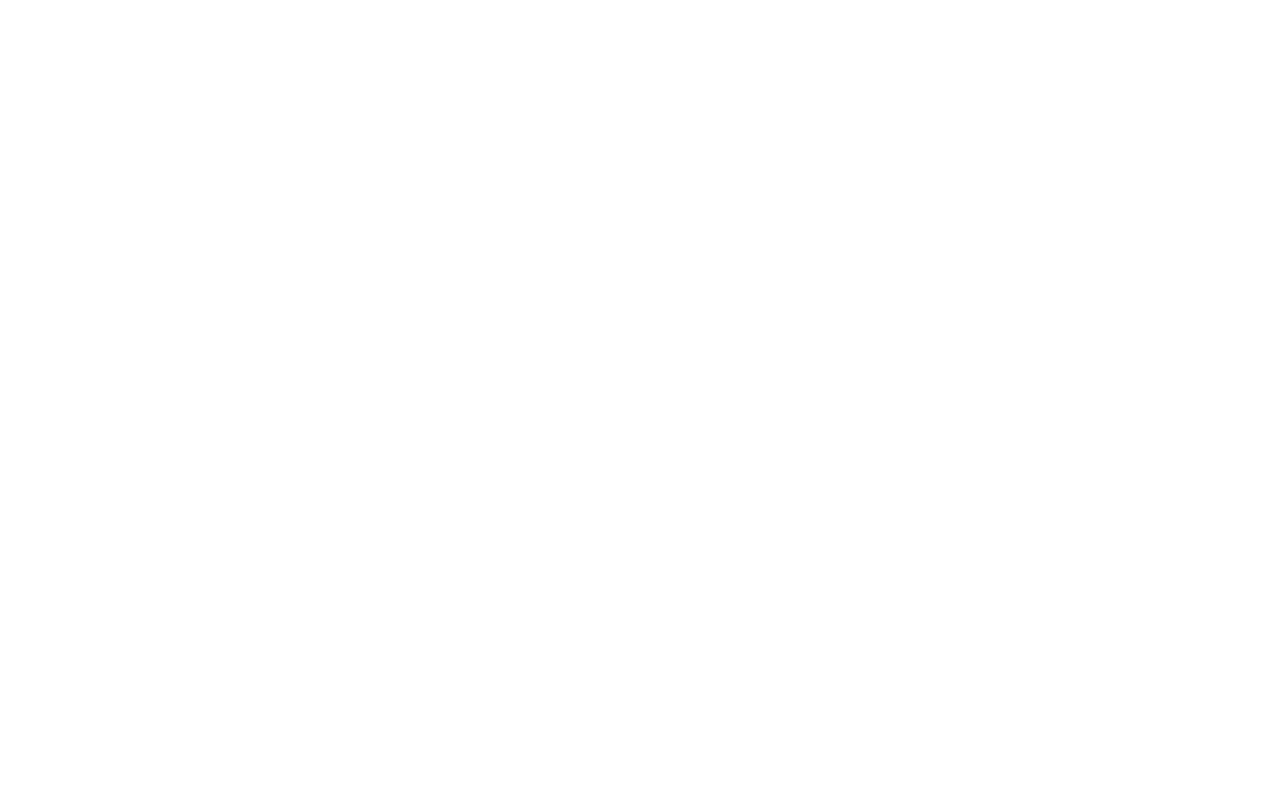
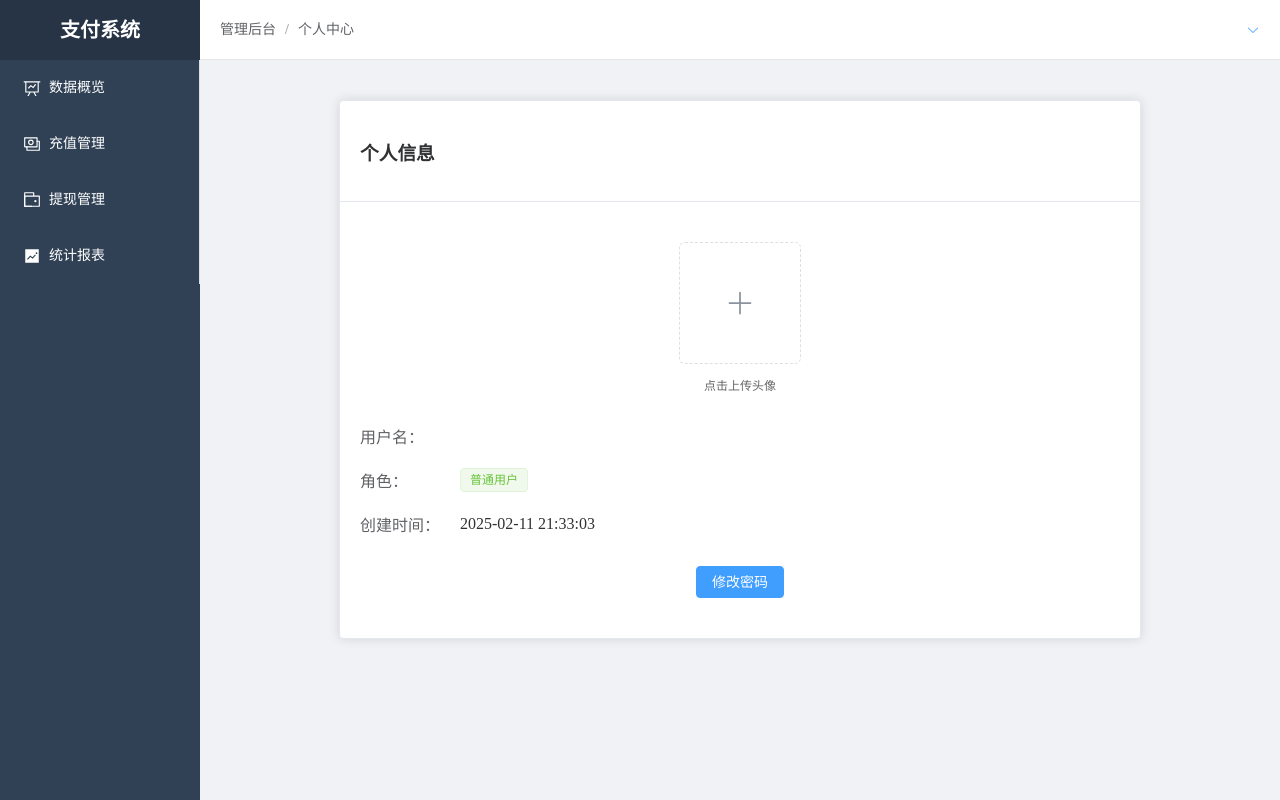
Before and after one commit to Suyi886/ARBS6, a Vue app: page /user-center in a window 1280 px wide. Before the commit this address had no page. Built offline with nearby package versions, Linux system fonts and the light colour scheme; sample sign-in values are in the browser's storage.

Commit message:
1.51
添加了个人中心页面
上传头像以及修改密码功能
但不稳定

```diff
--- a/src/client/components/UserMenu.vue
+++ b/src/client/components/UserMenu.vue
@@ -29,7 +29,7 @@
 const userStore = useUserStore();
 
 const goToUserCenter = () => {
-  router.push('/user-center');
+  router.push('/admin/user-center');
 };
 
 const showChangePassword = () => {
--- a/src/client/layouts/AdminLayout.vue
+++ b/src/client/layouts/AdminLayout.vue
@@ -88,7 +88,7 @@
 };
 
 const goToUserCenter = () => {
-    router.push('/user-center');
+    router.push('/admin/user-center');
 };
 
 const showChangePassword = () => {
--- a/src/client/router/index.ts
+++ b/src/client/router/index.ts
@@ -1,6 +1,7 @@
 import { createRouter, createWebHistory } from 'vue-router';
 import type { RouteRecordRaw } from 'vue-router';
 import { useUserStore } from '../stores/user';
+import UserCenter from '../views/admin/UserCenter.vue';
 
 const routes: RouteRecordRaw[] = [
     {
@@ -50,6 +51,15 @@
                     requiresAuth: true,
                     title: '用户管理'
                 }
+            },
+            {
+                path: 'user-center',
+                name: 'UserCenter',
+                component: UserCenter,
+                meta: {
+                    title: '个人中心',
+                    requiresAuth: true
+                }
             }
         ]
     }
--- a/src/client/views/admin/UserCenter.vue
+++ b/src/client/views/admin/UserCenter.vue
@@ -6,11 +6,28 @@
           <h3>个人信息</h3>
         </div>
       </template>
+
       <div class="info-content">
+        <!-- 头像上传区域 -->
+        <div class="avatar-container">
+          <el-upload
+            class="avatar-uploader"
+            action="/api/user/avatar"
+            :show-file-list="false"
+            :on-success="handleAvatarSuccess"
+            :before-upload="beforeAvatarUpload"
+          >
+            <img v-if="userStore.userInfo?.avatar" :src="userStore.userInfo.avatar" class="avatar" />
+            <el-icon v-else class="avatar-uploader-icon"><Plus /></el-icon>
+          </el-upload>
+          <div class="avatar-tip">点击上传头像</div>
+        </div>
+
         <div class="info-item">
           <span class="label">用户名：</span>
           <span class="value">{{ userStore.userInfo?.username }}</span>
         </div>
+
         <div class="info-item">
           <span class="label">角色：</span>
           <span class="value">
@@ -19,23 +36,165 @@
             </el-tag>
           </span>
         </div>
+
         <div class="info-item">
           <span class="label">创建时间：</span>
           <span class="value">{{ formatDate(userStore.userInfo?.created_at) }}</span>
         </div>
+
+        <!-- 修改密码按钮 -->
+        <div class="action-buttons">
+          <el-button type="primary" @click="showPasswordDialog">修改密码</el-button>
+        </div>
       </div>
     </el-card>
+
+    <!-- 修改密码对话框 -->
+    <el-dialog
+      v-model="passwordDialogVisible"
+      title="修改密码"
+      width="500px"
+    >
+      <el-form
+        ref="passwordFormRef"
+        :model="passwordForm"
+        :rules="passwordRules"
+        label-width="120px"
+      >
+        <el-form-item label="原密码" prop="oldPassword">
+          <el-input
+            v-model="passwordForm.oldPassword"
+            type="password"
+            show-password
+          />
+        </el-form-item>
+        <el-form-item label="新密码" prop="newPassword">
+          <el-input
+            v-model="passwordForm.newPassword"
+            type="password"
+            show-password
+          />
+        </el-form-item>
+        <el-form-item label="确认新密码" prop="confirmPassword">
+          <el-input
+            v-model="passwordForm.confirmPassword"
+            type="password"
+            show-password
+          />
+        </el-form-item>
+      </el-form>
+      <template #footer>
+        <el-button @click="passwordDialogVisible = false">取消</el-button>
+        <el-button type="primary" @click="handleChangePassword" :loading="changing">
+          确认修改
+        </el-button>
+      </template>
+    </el-dialog>
   </div>
 </template>
 
 <script setup lang="ts">
+import { ref } from 'vue';
 import { useUserStore } from '../../stores/user';
+import { ElMessage } from 'element-plus';
+import type { FormInstance, UploadProps } from 'element-plus';
+import { Plus } from '@element-plus/icons-vue';
 import dayjs from 'dayjs';
 
 const userStore = useUserStore();
+const passwordDialogVisible = ref(false);
+const passwordFormRef = ref<FormInstance>();
+const changing = ref(false);
+
+const passwordForm = ref({
+  oldPassword: '',
+  newPassword: '',
+  confirmPassword: ''
+});
+
+const passwordRules = {
+  oldPassword: [
+    { required: true, message: '请输入原密码', trigger: 'blur' },
+    { min: 6, max: 20, message: '长度在 6 到 20 个字符', trigger: 'blur' }
+  ],
+  newPassword: [
+    { required: true, message: '请输入新密码', trigger: 'blur' },
+    { min: 6, max: 20, message: '长度在 6 到 20 个字符', trigger: 'blur' }
+  ],
+  confirmPassword: [
+    { required: true, message: '请确认新密码', trigger: 'blur' },
+    {
+      validator: (rule: any, value: string, callback: Function) => {
+        if (value !== passwordForm.value.newPassword) {
+          callback(new Error('两次输入密码不一致'));
+        } else {
+          callback();
+        }
+      },
+      trigger: 'blur'
+    }
+  ]
+};
 
 const formatDate = (date: string) => {
   return dayjs(date).format('YYYY-MM-DD HH:mm:ss');
+};
+
+const showPasswordDialog = () => {
+  passwordForm.value = {
+    oldPassword: '',
+    newPassword: '',
+    confirmPassword: ''
+  };
+  passwordDialogVisible.value = true;
+};
+
+const handleChangePassword = async () => {
+  if (!passwordFormRef.value) return;
+
+  try {
+    await passwordFormRef.value.validate();
+    changing.value = true;
+
+    // 调用修改密码 API
+    await userStore.changePassword({
+      oldPassword: passwordForm.value.oldPassword,
+      newPassword: passwordForm.value.newPassword
+    });
+
+    ElMessage.success('密码修改成功');
+    passwordDialogVisible.value = false;
+  } catch (error: any) {
+    ElMessage.error(error.response?.data?.message || '修改密码失败');
+  } finally {
+    changing.value = false;
+  }
+};
+
+// 头像上传相关方法
+const handleAvatarSuccess: UploadProps['onSuccess'] = (
+  response,
+  uploadFile
+) => {
+  if (response.code === 0) {
+    userStore.updateAvatar(response.data.avatarUrl);
+    ElMessage.success('头像上传成功');
+  } else {
+    ElMessage.error('头像上传失败');
+  }
+};
+
+const beforeAvatarUpload: UploadProps['beforeUpload'] = (file) => {
+  const isJPG = file.type === 'image/jpeg' || file.type === 'image/png';
+  const isLt2M = file.size / 1024 / 1024 < 2;
+
+  if (!isJPG) {
+    ElMessage.error('头像只能是 JPG 或 PNG 格式!');
+  }
+  if (!isLt2M) {
+    ElMessage.error('头像大小不能超过 2MB!');
+  }
+  return isJPG && isLt2M;
 };
 </script>
 
@@ -59,6 +218,46 @@
   padding: 20px 0;
 }
 
+.avatar-container {
+  text-align: center;
+  margin-bottom: 30px;
+}
+
+.avatar-uploader {
+  border: 1px dashed var(--el-border-color);
+  border-radius: 6px;
+  cursor: pointer;
+  position: relative;
+  overflow: hidden;
+  display: inline-block;
+}
+
+.avatar-uploader:hover {
+  border-color: var(--el-color-primary);
+}
+
+.avatar-uploader-icon {
+  font-size: 28px;
+  color: #8c939d;
+  width: 120px;
+  height: 120px;
+  text-align: center;
+  line-height: 120px;
+}
+
+.avatar {
+  width: 120px;
+  height: 120px;
+  display: block;
+  object-fit: cover;
+}
+
+.avatar-tip {
+  font-size: 12px;
+  color: #666;
+  margin-top: 8px;
+}
+
 .info-item {
   margin-bottom: 20px;
   display: flex;
@@ -73,4 +272,9 @@
 .value {
   color: #303133;
 }
+
+.action-buttons {
+  margin-top: 30px;
+  text-align: center;
+}
 </style>
--- a/vite.config.ts
+++ b/vite.config.ts
@@ -1,12 +1,12 @@
 import { defineConfig } from 'vite';
 import vue from '@vitejs/plugin-vue';
-import { resolve } from 'path';
+import path from 'path';
 
 export default defineConfig({
   plugins: [vue()],
   resolve: {
     alias: {
-      '@': resolve(__dirname, 'src')
+      '@': path.resolve(__dirname, 'src/client')
     }
   },
   server: {
@@ -14,9 +14,7 @@
     proxy: {
       '/api': {
         target: 'http://localhost:3000',
-        changeOrigin: true,
-        secure: false,
-        ws: true
+        changeOrigin: true
       }
     }
   }
```
Also changed, not shown: src/stores/user.ts (added, +10 -0 lines).
